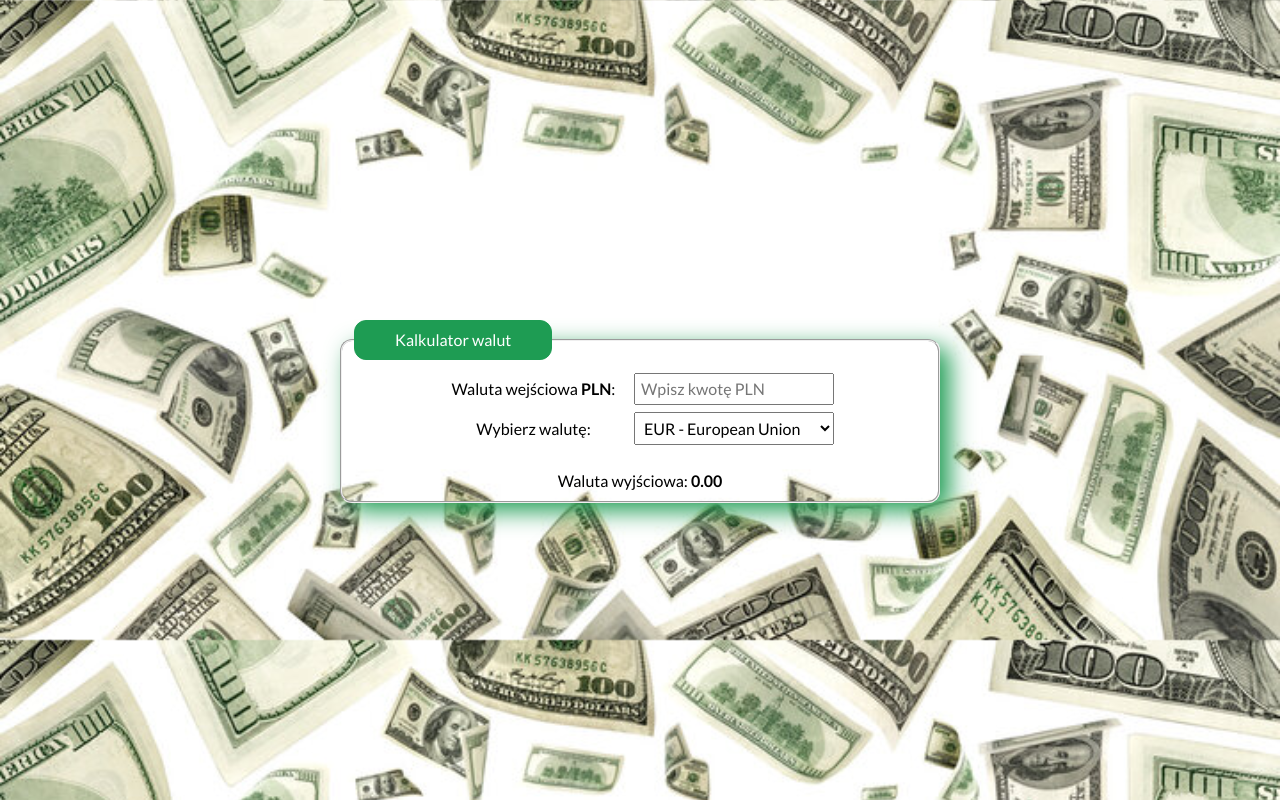
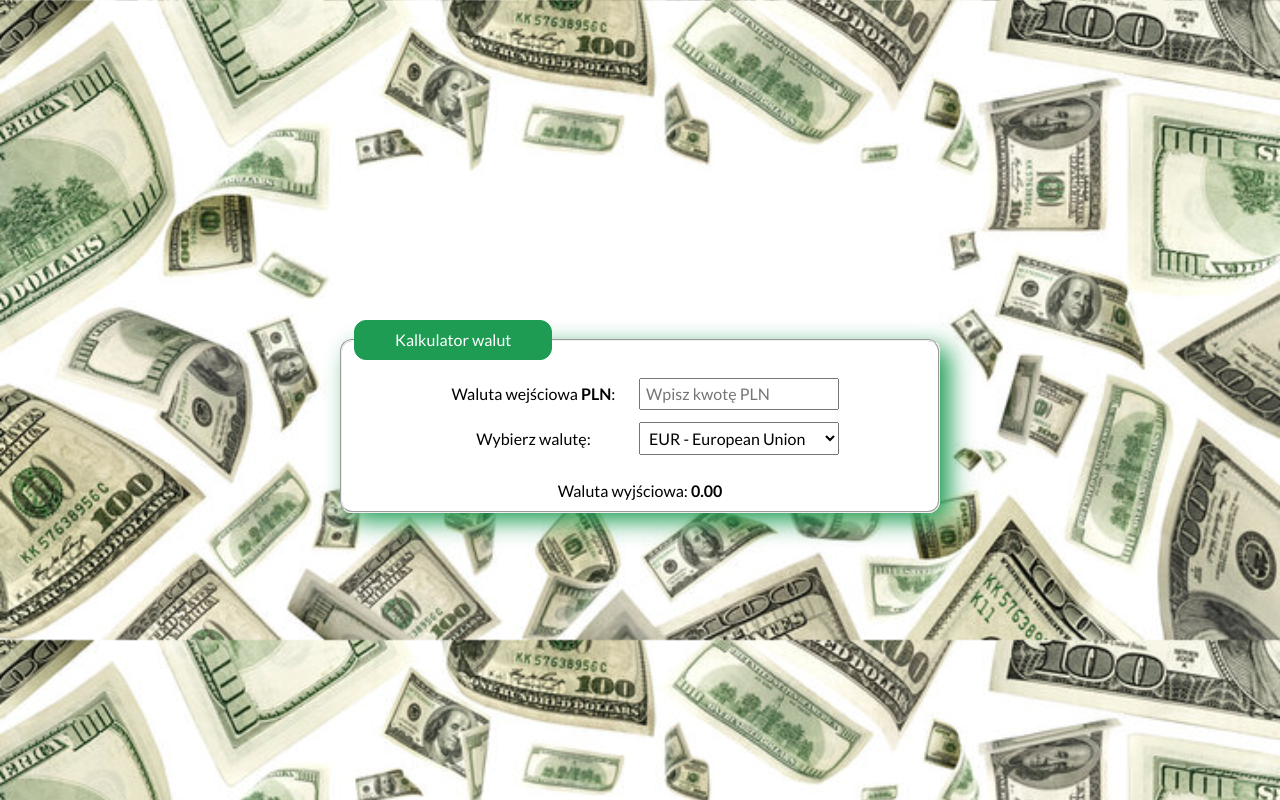
Before and after one commit to DawidMejerFrontend/currency-conventer, a plain HTML site: page index.html in a window 1280 px wide. Drawn offline with nearby package versions, Linux system fonts and the light colour scheme.

Commit message:
changed form__fieldset background

```diff
--- a/css/form.css
+++ b/css/form.css
@@ -3,6 +3,7 @@
     margin: auto;
     border-radius: 12px;
     box-shadow: 10px 8px 24px 0px rgb(30, 156, 83);
+    background-color: white;
 }
 
 .form__legend {
@@ -16,15 +17,16 @@
 .form__labelText {
     display:inline-block;
     margin-right: 10px;
-    max-width: 175px;
+    max-width: 185px;
     width: 100%;
-    padding-bottom: 5px;
+    padding: 5px;
 }
 
 .form__field {
     max-width: 200px;
     width: 100%;
     padding: 5px;
+    margin-top: 5px;
 }
 
 .form__labelSpace {
```
